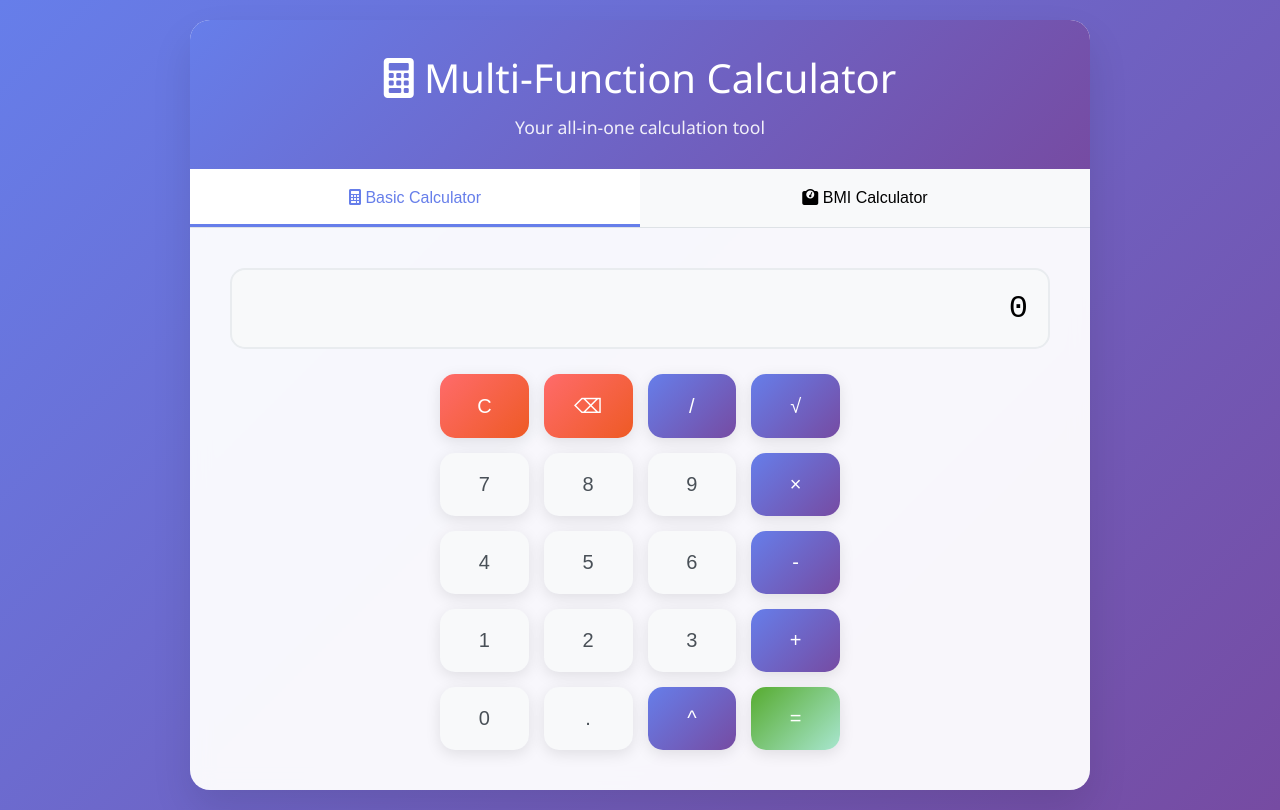
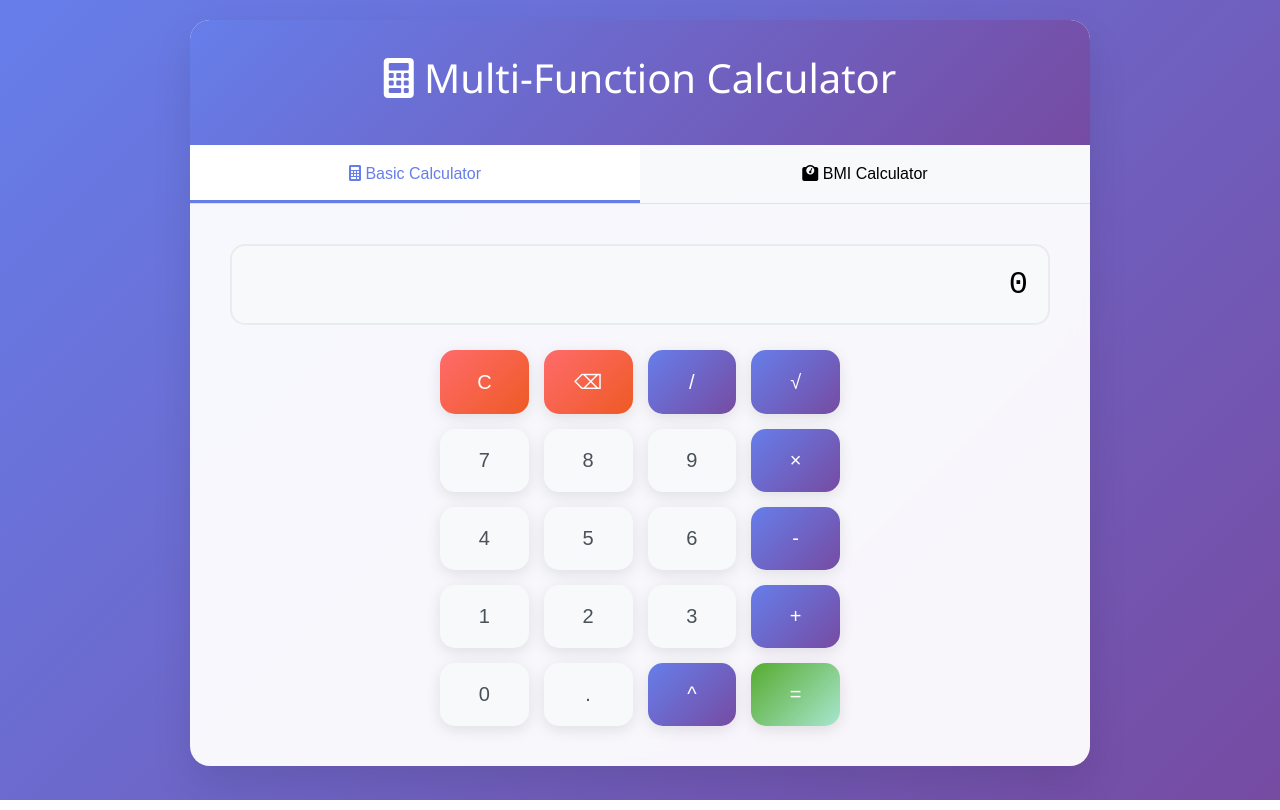
Before and after one commit to PriyanshuSingh97/Multi-Function-Calculator, a Flask app: page / in a window 1280 px wide. Run offline with Flask 3, Linux system fonts and the light colour scheme.

Commit message:
Update: fixed and updated all files

```diff
--- a/templates/index.html
+++ b/templates/index.html
@@ -332,7 +332,6 @@
     <div class="container">
         <div class="header">
             <h1><i class="fas fa-calculator"></i> Multi-Function Calculator</h1>
-            <p>Your all-in-one calculation tool</p>
         </div>
 
         <div class="calculator-tabs">
```
